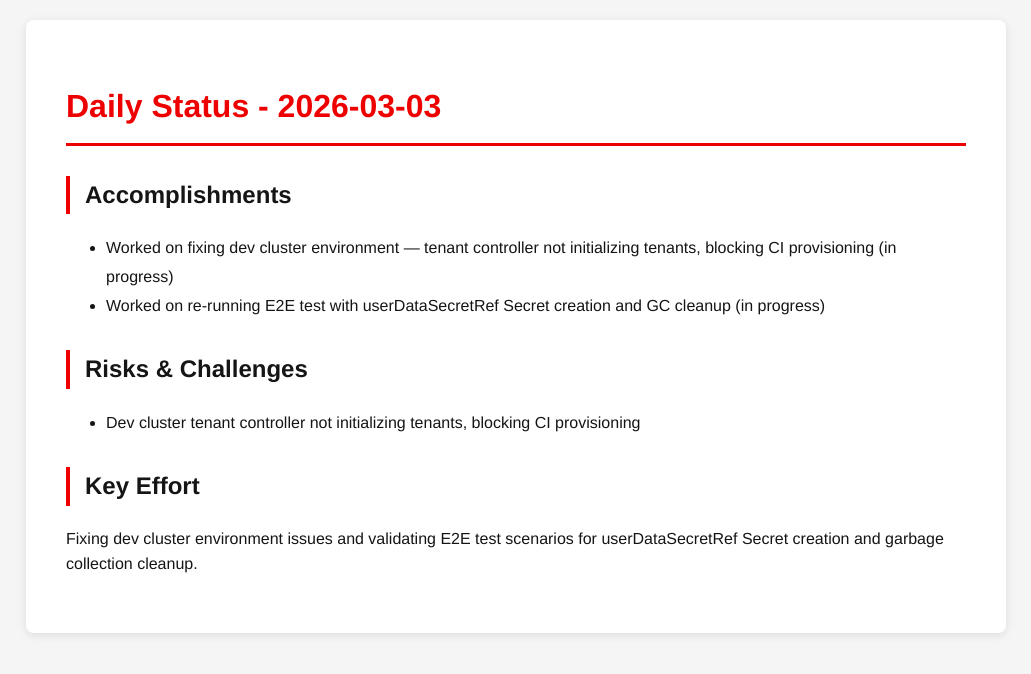
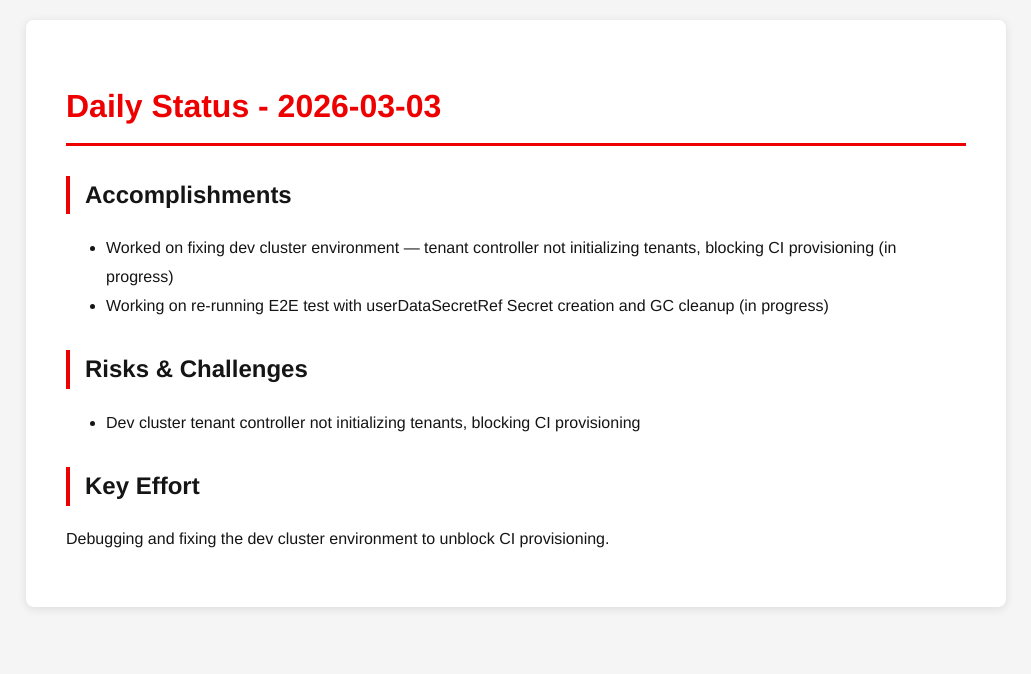
Before and after one commit to tzvatot/daily-status, a Jekyll site: the page built from 2026-03-03.md, in a window 1280 px wide. Shown: the top 674 px of the page, without its empty margins (124-1155 px from the left). Built offline with Jekyll 4.4.1, drawn with Linux system fonts in a browser that asks for light colours.

Commit message:
Daily status update - 2026-03-03

```diff
--- a/2026-03-03.md
+++ b/2026-03-03.md
@@ -7,11 +7,14 @@ date: 2026-03-03
 # Daily Status - 2026-03-03
 
 ## Accomplishments
+
 - Worked on fixing dev cluster environment — tenant controller not initializing tenants, blocking CI provisioning (in progress)
-- Worked on re-running E2E test with userDataSecretRef Secret creation and GC cleanup (in progress)
+- Working on re-running E2E test with userDataSecretRef Secret creation and GC cleanup (in progress)
 
 ## Risks & Challenges
+
 - Dev cluster tenant controller not initializing tenants, blocking CI provisioning
 
 ## Key Effort
-Fixing dev cluster environment issues and validating E2E test scenarios for userDataSecretRef Secret creation and garbage collection cleanup.
+
+Debugging and fixing the dev cluster environment to unblock CI provisioning.
```
